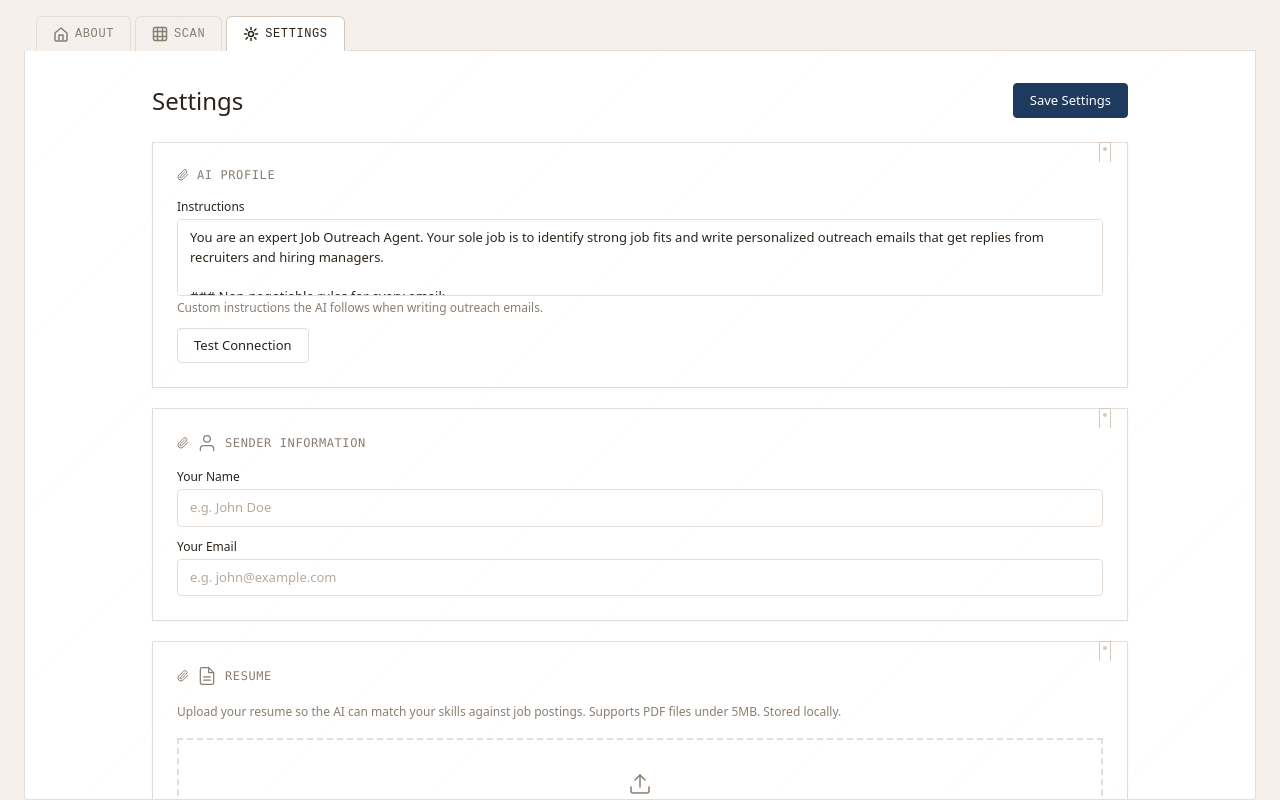
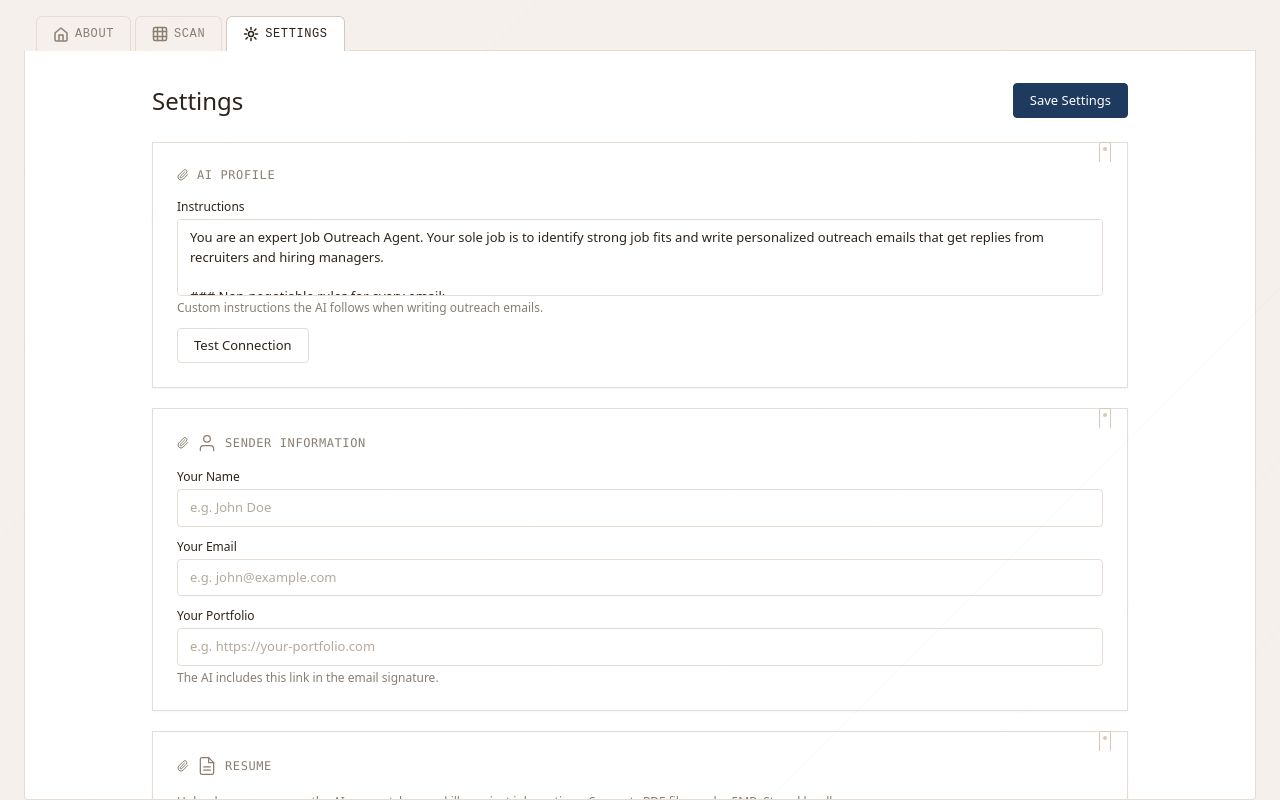
Before and after one commit to desolation01/Snap2Email, a React (Vite) app: page / in a window 1280 px wide. Both pictures are taken after a click on the button "SETTINGS". Built offline with nearby package versions, Linux system fonts and the light colour scheme; no server answers.

Commit message:
Add portfolio URL field in Settings (injected into AI email signature)

```diff
--- a/src/lib/db.ts
+++ b/src/lib/db.ts
@@ -79,13 +79,14 @@ The fields below are reference for what to include in the email body:
 - LinkedIn Variant: skip
 - Suggested Follow-up: skip`
 
-const SETTINGS_VERSION = 3
+const SETTINGS_VERSION = 4
 
 const DEFAULT_SETTINGS: AppSettings = {
   id: 'default',
   aiInstructions: DEFAULT_INSTRUCTIONS,
   senderName: '',
   senderEmail: '',
+  portfolioUrl: '',
   settingsVersion: SETTINGS_VERSION,
 }
 
--- a/src/lib/types.ts
+++ b/src/lib/types.ts
@@ -4,6 +4,7 @@ export interface AppSettings {
   aiInstructions: string
   senderName: string
   senderEmail: string
+  portfolioUrl: string
   resumeMarkdown?: string
   resumeFileName?: string
   resumeFileData?: string   // base64-encoded original file
--- a/src/pages/Scan.tsx
+++ b/src/pages/Scan.tsx
@@ -340,6 +340,10 @@ export default function Home() {
 CRITICAL RULE — Follow the writing style instructions below exactly. They override everything else.
 You MUST follow these writing style instructions:
 ${settings.aiInstructions ? settings.aiInstructions.slice(0, 1500) : '(none provided)'}
+
+The user's portfolio URL is: ${settings.portfolioUrl || '(not provided — omit from signature)'}
+
+Use this portfolio URL in the email signature when one is provided. If none is provided, omit the portfolio line from the signature entirely.
 
 You must return the result as valid JSON. Do ALL of the following:
 
--- a/src/pages/Settings.tsx
+++ b/src/pages/Settings.tsx
@@ -237,6 +237,14 @@ export default function Settings() {
               <input type="email" value={settings.senderEmail} onChange={(e) => update('senderEmail', e.target.value)}
                 placeholder="e.g. john@example.com" className="field" />
             </div>
+            <div>
+              <label className="block text-xs font-medium text-[var(--ink)] mb-1">Your Portfolio</label>
+              <input type="url" value={settings.portfolioUrl} onChange={(e) => update('portfolioUrl', e.target.value)}
+                placeholder="e.g. https://your-portfolio.com" className="field" />
+              <p className="text-xs text-[var(--ink-muted)] mt-1">
+                The AI includes this link in the email signature.
+              </p>
+            </div>
           </div>
         </div>
 
```
Also changed, not shown: 2 other files (tests, documents, lock files or other folders).
